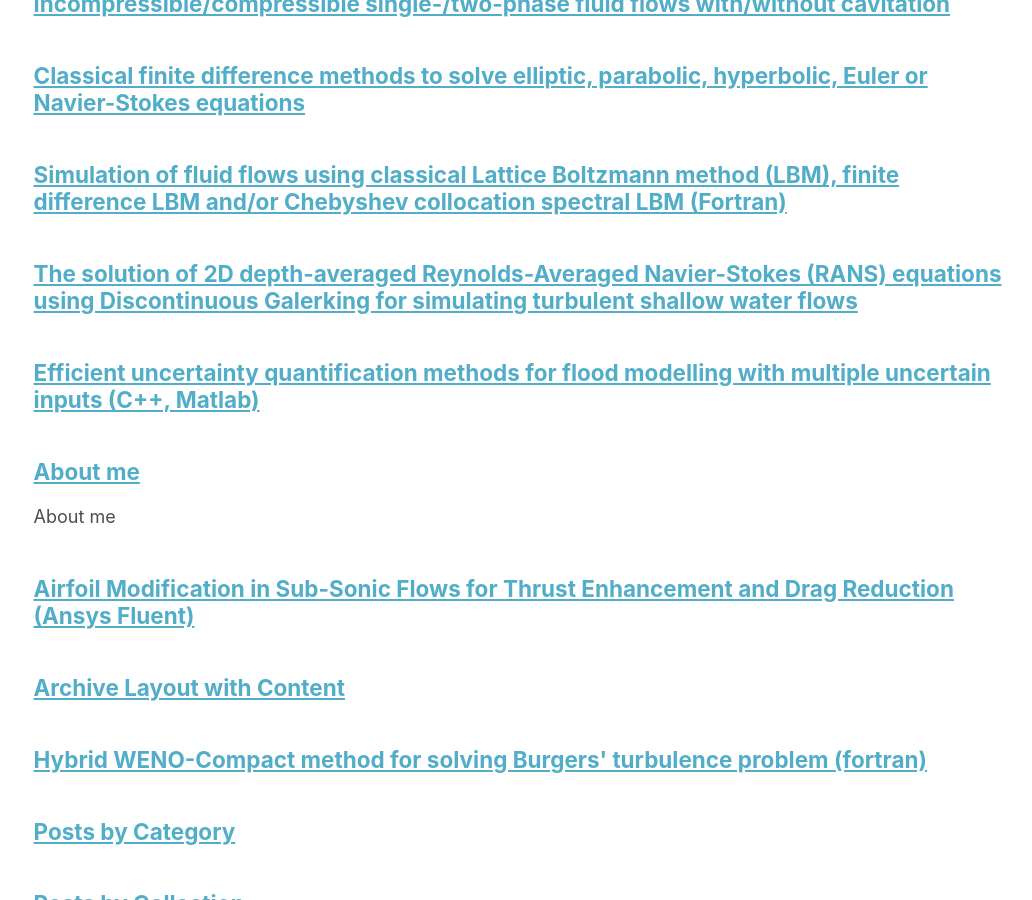
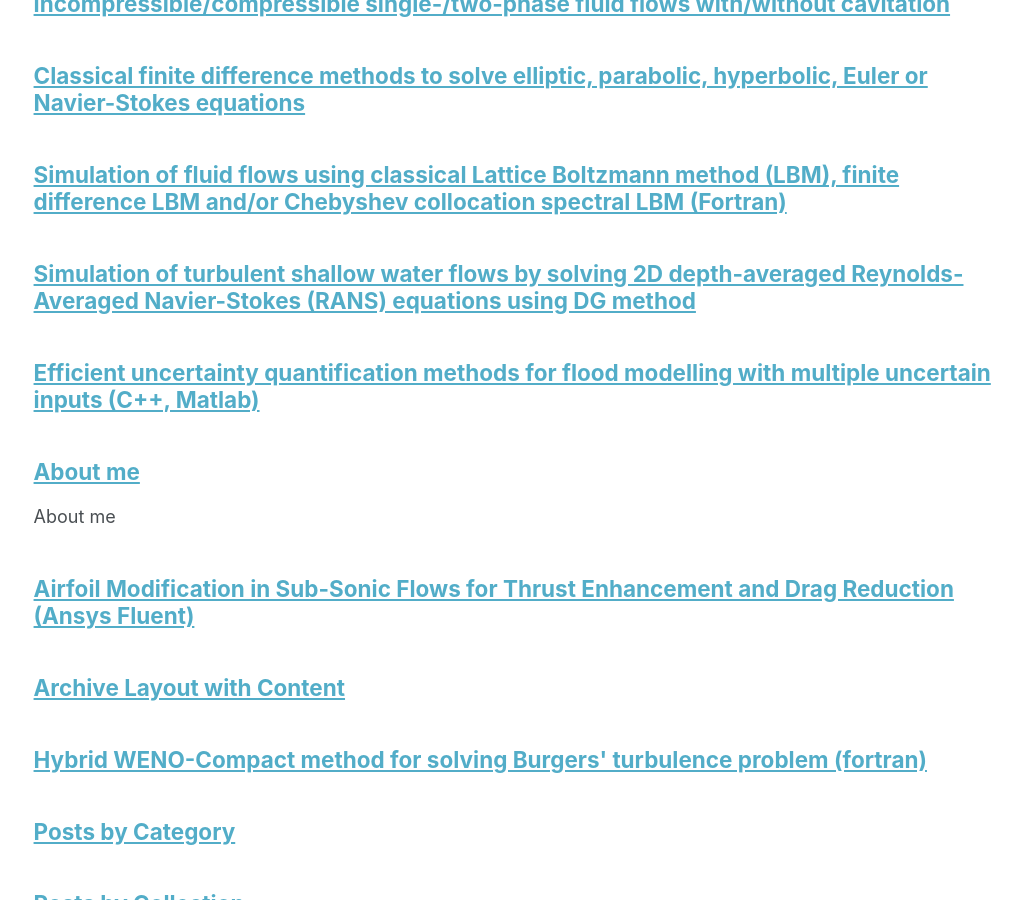
Before and after one commit to mahyahhp/mahyahhp.github.io, a Jekyll site: the page built from _pages/page-archive.html, in a window 1280 px wide and 900 px high, scrolled down 444 px. Shown: the whole window, without its empty margins (248-1280 px from the left). Built offline with Jekyll 4.4.1, drawn with Linux system fonts in a browser that asks for light colours.

Commit message:
Update Turbulent_flooding.md

```diff
--- a/_pages/Turbulent_flooding.md
+++ b/_pages/Turbulent_flooding.md
@@ -1,5 +1,5 @@
 ---
-title: "The solution of 2D depth-averaged Reynolds-Averaged Navier-Stokes (RANS) equations using Discontinuous Galerking for simulating turbulent shallow water flows"
+title: "Simulation of turbulent shallow water flows by solving 2D depth-averaged Reynolds-Averaged Navier-Stokes (RANS) equations using DG method"
 redirect_from:
   - /Turbulent_flooding.html
 ---
```
